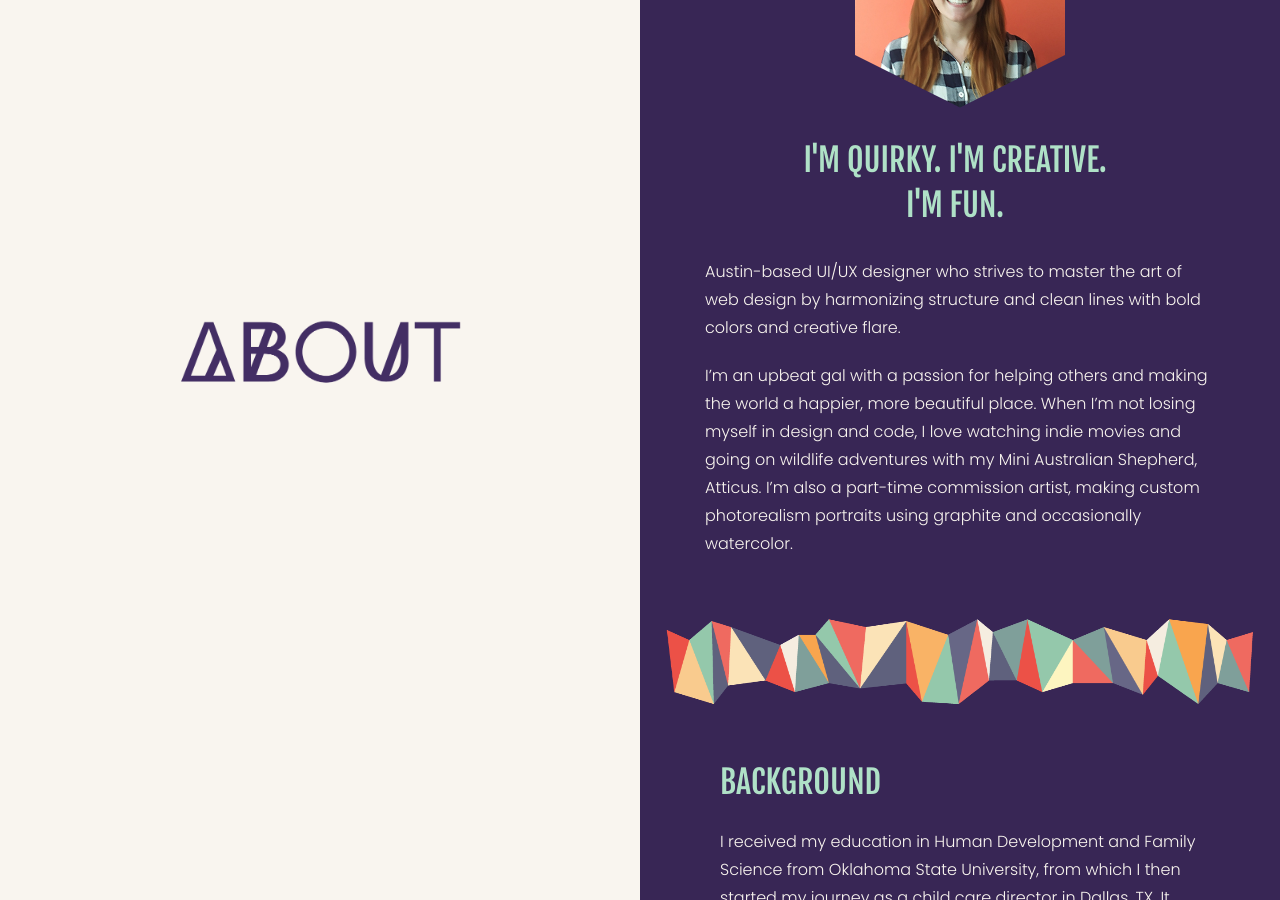
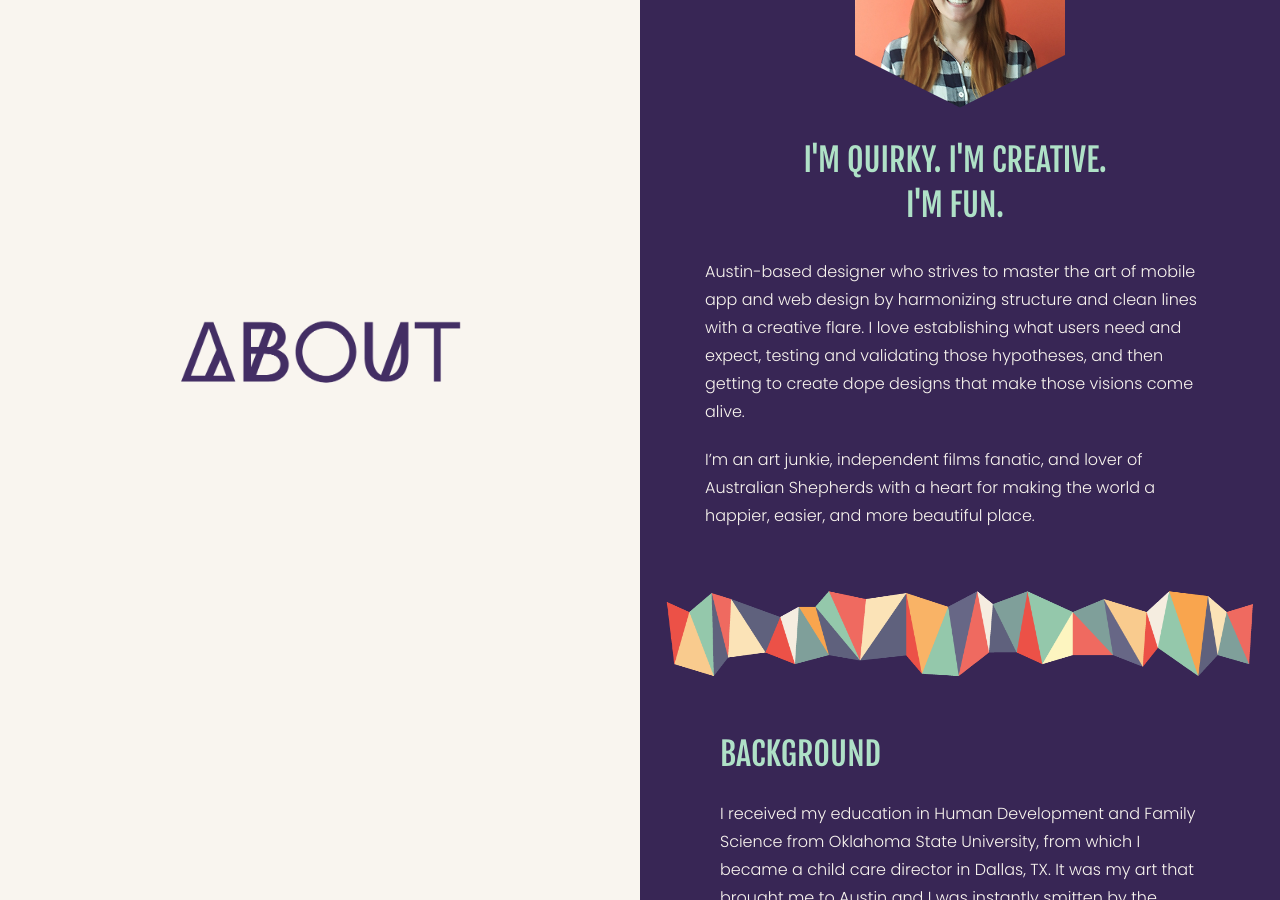
Before and after one commit to staceyatx/staceyatx-github.io, a Jekyll site: the page built from index.html, in a window 1280 px wide and 900 px high, scrolled down 1068 px. Built offline with Jekyll 4.4.1, drawn with Linux system fonts in a browser that asks for light colours; some of the changed text lies outside the part shown.

Commit message:
Update homepage text

```diff
--- a/index.html
+++ b/index.html
@@ -26,10 +26,10 @@
     </div>
 
     <p>
-      Austin-based UI/UX designer who strives to master the art of web design by harmonizing structure and clean lines with bold colors and creative flare.
+      Austin-based designer who strives to master the art of mobile app and web design by harmonizing structure and clean lines with a creative flare. I love establishing what users need and expect, testing and validating those hypotheses, and then getting to create dope designs that make those visions come alive.
     </p>
     <p>
-       I’m an upbeat gal with a passion for helping others and making the world a happier, more beautiful place. When I’m not losing myself in design and code, I love watching indie movies and going on wildlife adventures with my Mini Australian Shepherd, Atticus. I’m also a part-time commission artist, making custom photorealism portraits using graphite and occasionally watercolor.
+       I’m an art junkie, independent films fanatic, and lover of Australian Shepherds with a heart for making the world a happier, easier, and more beautiful place.
     </p>
     <div class="border-wrapper">
       <div class="border">
@@ -40,10 +40,10 @@
         Background
       </h3>
       <p>
-        I received my education in Human Development and Family Science from Oklahoma State University, from which I then started my journey as a child care director in Dallas, TX. It wasn't until I discovered my love of art and the impressive knack I have for creating it that I decided to move to Austin. The second I got here I was instantly smitten by the amazing smell of Austin's heavily tech powered atmosphere and I knew that the amazing world of UI/UX Design is where my next adventure was going to be.
+        I received my education in Human Development and Family Science from Oklahoma State University, from which I became a child care director in Dallas, TX. It was my art that brought me to Austin and I was instantly smitten by the heavily tech powered atmosphere here. I knew that the world of design was where my next adventure would take me.
       </p>
       <p>
-        Through undergoing The Iron Yard's intensive UI Design program, I not only gained a wide range of skills that even I'm blown away by being able to do, I also developed a thick skin to creating numerous projects at an unbelievably fast pace. Combining that with my artistic eye and natural empathetic nature of understanding people's needs, web design and I are truly a match made in heaven. And to think how this adventure is just getting started... Oh baby!
+        I completed The Iron Yard’s UI Design bootcamp program in 2015 and after that my fate as a designer was sealed.
       </p>
       <h3>
         Process
@@ -53,21 +53,21 @@
           <span class="numbers">
             1.
           </span>
-          Research
+          PRODUCT STRATEGY
         </span>
-          on current trends/competitors, creating:
+          and information architecture creation:
         <ul>
           <li>
-            User Interviews
+            Assessing cognitive psychology
           </li>
           <li>
-            User Personas
+            Designating key features and areas of focus
           </li>
           <li>
-            Use Cases/Scenarios
+            Establishing navigation and hierarchy
           </li>
           <li>
-            SWOT Analysis
+            Creating hypotheses to be tested
           </li>
         </ul>
       </p>
@@ -76,15 +76,21 @@
           <span class="numbers">
             2.
           </span>
-          Theme Creation
+          USER RESEARCH
         </span>
-        that's creative and unique using:
+        engagement:
         <ul>
           <li>
-            Wordlists
+            Recruiting testing participants
           </li>
           <li>
-            Style Tiles
+            Conducting user interviews
+          </li>
+          <li>
+            Analyzing data through experience maps
+          </li>
+          <li>
+            Creating rich user stories based on findings
           </li>
         </ul>
       </p>
@@ -93,53 +99,21 @@
           <span class="numbers">
             3.
           </span>
-          Design Structure
+          VISUAL DESIGNS
         </span>
-        creation through making:
+        creation:
         <ul>
           <li>
-            User Flows
+            Wireframes and mockups
           </li>
           <li>
-            Sketches
+            Branding and logos
           </li>
           <li>
-            Wireframes
+            Illustrations and graphics
           </li>
           <li>
-            Paper Prototypes
-          </li>
-        </ul>
-      </p>
-      <p>
-        <span class="bold">
-          <span class="numbers">
-            4.
-          </span>
-          Mockups
-        </span>
-        using illustrator to help better visualize the final product
-      </p>
-      <p>
-        <span class="bold">
-          <span class="numbers">
-            5.
-          </span>
-          Code
-        </span>
-        using:
-        <ul>
-          <li>
-            HTML5
-          </li>
-          <li>
-            CSS3
-          </li>
-          <li>
-            SCSS/SASS
-          </li>
-          <li>
-            jQuery
+            Prototypes
           </li>
         </ul>
       </p>
```
